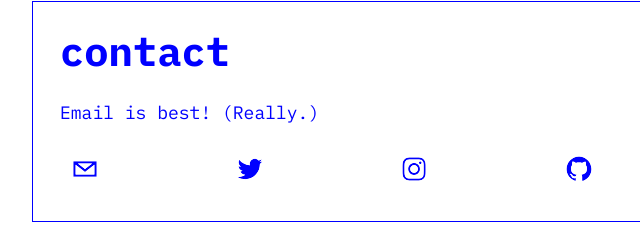
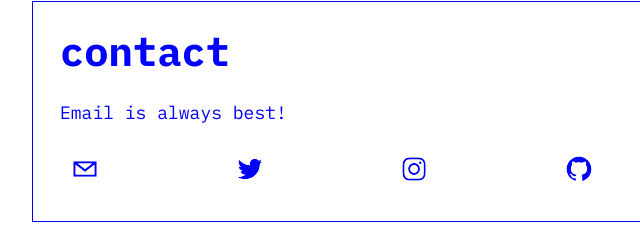
Before and after one commit to mattjames-info/mattjames.info, a Gatsby site: page / in a window 1280 px wide. Shown: the part 4186-4426 px from the top of the page, 226-866 px from the left. Built offline with nearby package versions, Linux system fonts and the light colour scheme; Gatsby itself is replaced by a stand-in of ours; a web font is replaced by a local one.

Commit message:
update index.js

```diff
--- a/src/pages/index.js
+++ b/src/pages/index.js
@@ -38,7 +38,7 @@ const IndexPage = ({data}) => (
       </table>
     </Card>
     <Card cardTitle="contact">
-      <p style={{ marginBottom: `1rem` }}>Email is best! (Really.)</p>
+      <p style={{ marginBottom: `1rem` }}>Email is always best!</p>
       <div style={{ display: `flex`, flexWrap: `wrap`, flexDirection: `row`, width: `100%`, justifyContent: `space-between` }}>
         <div>
           <SocialIcon url="mailto:hello@mattjames.info" bgColor="white" fgColor="blue" target="_blank" rel="noopener noreferrer" />
```
